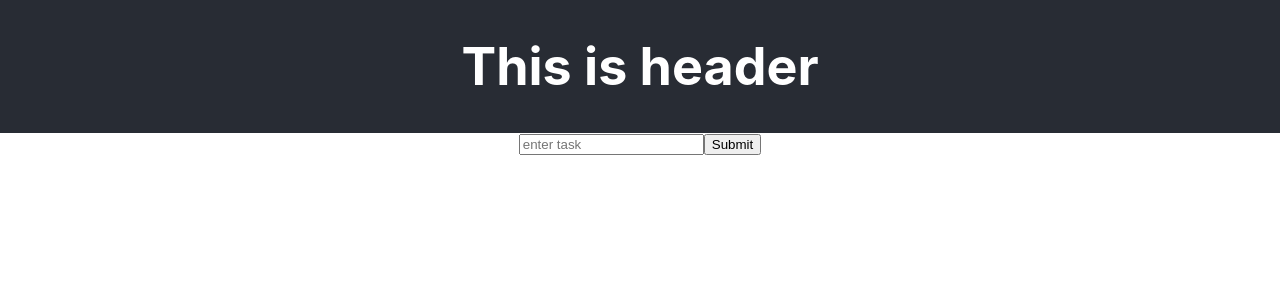
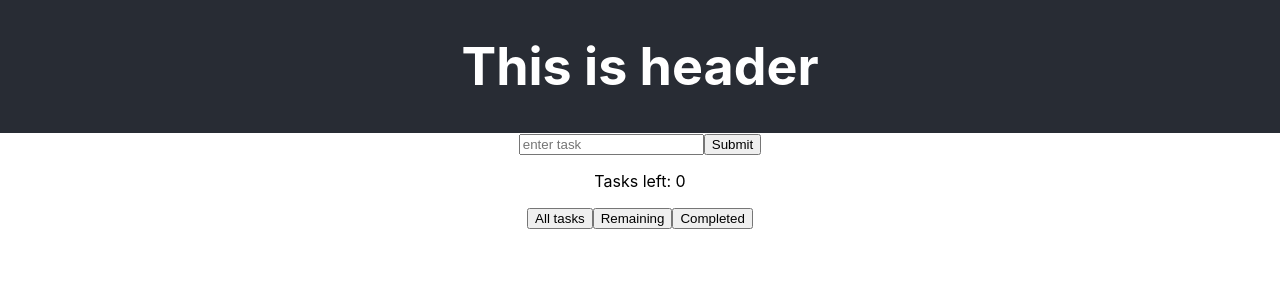
Before and after one commit to AnnaKanska/to-do-lidt, a React (Create React App) app: page / in a window 1280 px wide. Shown: the top 300 px of the page. Built offline with nearby package versions, Linux system fonts and the light colour scheme.

Commit message:
added "all tasks", "remaining", "completed" buttons and functionality to filter tasks

```diff
--- a/src/components/todo-list.js
+++ b/src/components/todo-list.js
@@ -4,7 +4,8 @@ import Task from "./Task";
 
 class ToDoList extends Component {
   state = {
-    tasks: []
+    tasks: [],
+    tasksToShow: "all"
   };
 
   addNew = task => {
@@ -28,17 +29,41 @@ class ToDoList extends Component {
     });
   };
 
+  showOnly = str => {
+    this.setState({
+      tasksToShow: str
+    });
+  };
+
   render() {
+    let tasks = [];
+    if (this.state.tasksToShow === "all") {
+      tasks = this.state.tasks;
+    } else if (this.state.tasksToShow === "remaining") {
+      tasks = this.state.tasks.filter(task => !task.complete);
+    } else if (this.state.tasksToShow === "completed") {
+      tasks = this.state.tasks.filter(task => task.complete);
+    }
     return (
       <div>
         <ToDoForm onSubmit={this.addNew} />
-        {this.state.tasks.map(task => (
+        {tasks.map(task => (
           <Task
             key={task.id}
             task={task}
             onComplete={() => this.onComplete(task.id)}
           />
         ))}
+        <div>
+          <p>
+            Tasks left: {this.state.tasks.filter(task => !task.complete).length}
+          </p>
+        </div>
+        <div>
+          <button onClick={() => this.showOnly("all")}>All tasks</button>
+          <button onClick={() => this.showOnly("remaining")}>Remaining</button>
+          <button onClick={() => this.showOnly("completed")}>Completed</button>
+        </div>
       </div>
     );
   }
```
